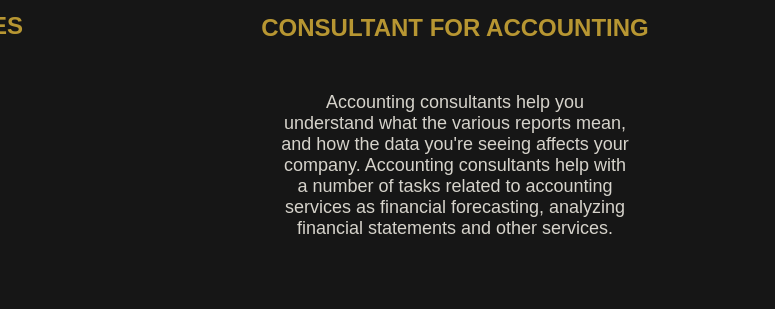
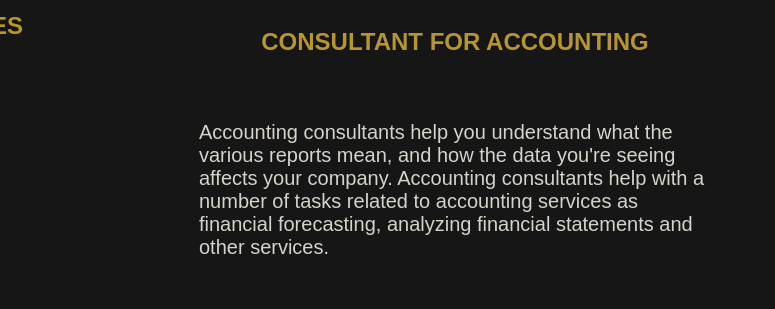
Before and after one commit to Mahmoud-Riad00/JFC-PROJECT, a plain HTML site: page BUISSNESS-PAGE/buissness.html in a window 1280 px wide. Shown: the part 384-693 px from the top of the page, 505-1280 px from the left. Drawn offline with Linux system fonts and the light colour scheme.

Commit message:
Update style.css

```diff
--- a/BUISSNESS-PAGE/style.css
+++ b/BUISSNESS-PAGE/style.css
@@ -114,9 +114,11 @@ img{
     font-size: 25px;
 }
 .content2-2 p{
-    width: 55%;
-    text-align: center;
-    font-size: 18px;
+       color:#d6d3cb;
+    width: 80%;
+    margin: 15px;
+    font-size: 20px;
+    font-weight: 400;
 }
 .content2-2{
     width: 50%;
```
